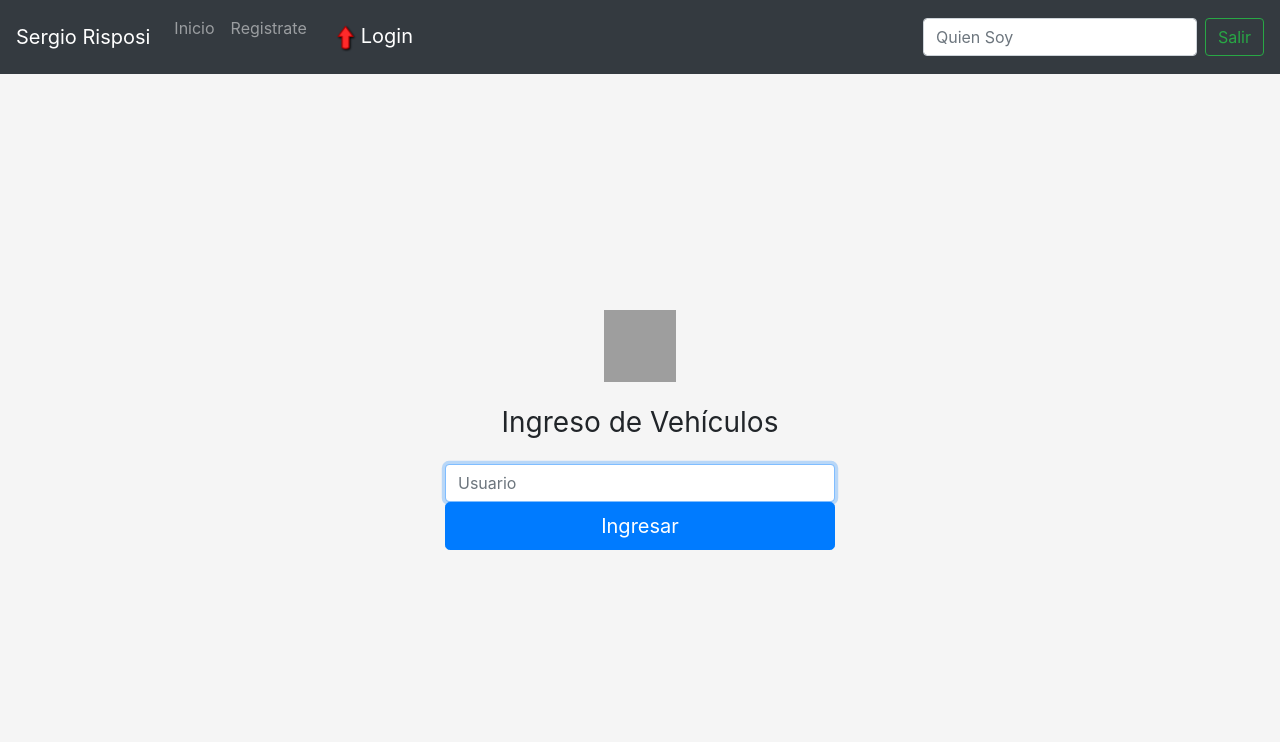
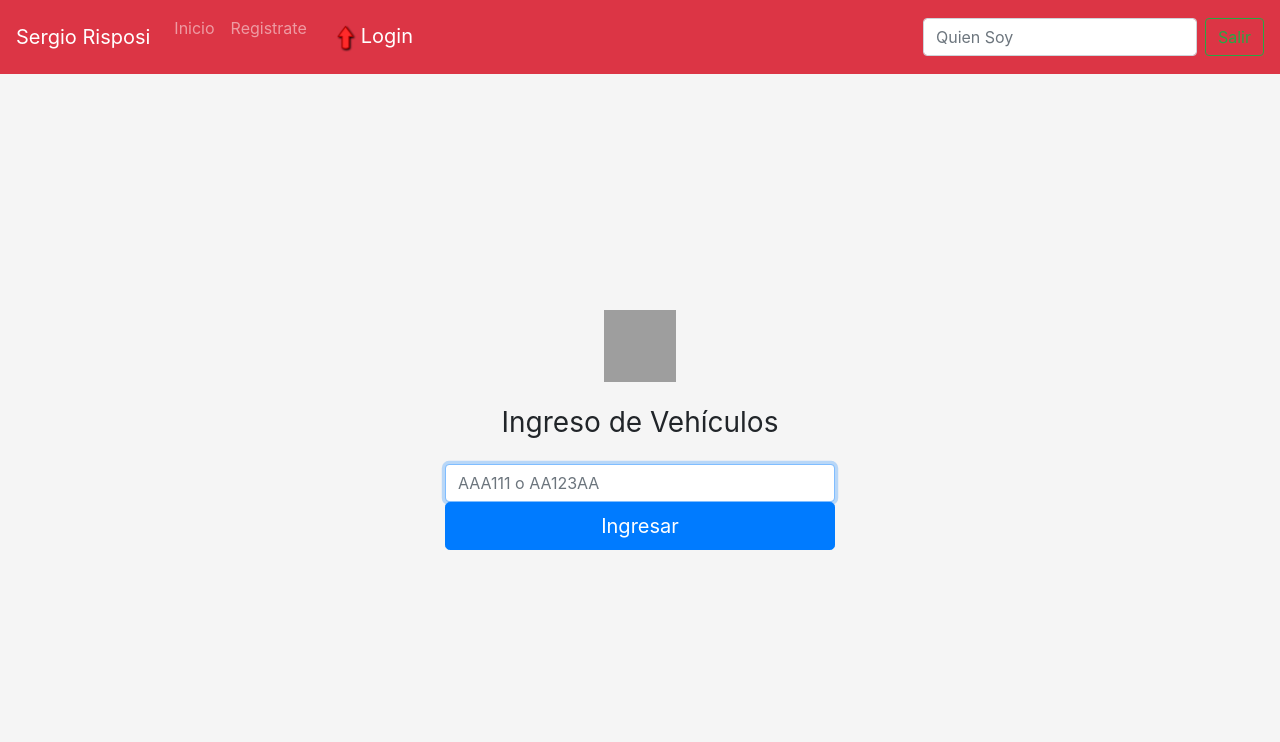
Before and after one commit to srisposi/TP_ESTACIONAMIENTO, a PHP site: page /Risposi.Sergio/paginas/ingresarVehiculo.php in a window 1280 px wide. Shown: the top 742 px of the page. Run offline with PHP 8.4, Linux system fonts and the light colour scheme; some libraries are stand-ins or nearby versions; grey boxes are pictures that could not be loaded.

Commit message:
ultimo
ultimo

```diff
--- a/Risposi.Sergio/componentes/menu.php
+++ b/Risposi.Sergio/componentes/menu.php
@@ -1,4 +1,4 @@
-<nav class="navbar navbar-expand-md navbar-dark fixed-top bg-dark">
+<nav class="navbar navbar-expand-md navbar-dark fixed-top bg-danger">
   <a class="navbar-brand" href="#">Sergio Risposi</a>
     <button class="navbar-toggler" type="button" data-toggle="collapse" data-target="#navbarCollapse" aria-controls="navbarCollapse" aria-expanded="false" aria-label="Toggle navigation">
       <span class="navbar-toggler-iconx|"></span>
@@ -17,7 +17,7 @@
           <a class="nav-link" href="/Risposi.Sergio/paginas/registro.php">Registrate</a>
         </li>
         <li class="nav-item">
-        <nav class="navbar navbar-light bg-dark">
+        <nav class="navbar navbar-light bg-danger">
         <a class="navbar-brand" href="/Risposi.Sergio/paginas/login.php">
         <img src="../botones/login.png" width="30" height="30" alt="">Login
         </a>
--- a/Risposi.Sergio/funciones/hacerRegistro.php
+++ b/Risposi.Sergio/funciones/hacerRegistro.php
@@ -7,7 +7,7 @@ $bandera=1;
 $miObjeto = new stdClass();
 $miObjeto->nombre = $_GET['inputUsuario'];
 $miObjeto->apellido = $_GET['inputPassword'];
-$_SESSION['perfil']=$_GET['perfilRegistro'];
+$_SESSION['perfilRegistro']=$_GET['perfilRegistro'];
 $miObjeto->perfil= $_SESSION['perfilRegistro'];
 $miObjeto->estado="Habilitado";
 $objetoAccesoDato = AccesoDatos::dameUnObjetoAcceso();
--- a/Risposi.Sergio/funciones/hacerVehiculo.php
+++ b/Risposi.Sergio/funciones/hacerVehiculo.php
@@ -14,9 +14,9 @@ $consulta =$objetoAccesoDato->RetornarConsulta($consultaSQL);
 $consulta->execute();
 $datos= $consulta->fetchAll(PDO::FETCH_ASSOC);
 
-if(!isset($datos[0]['patente']))
+if(!isset($datos['patente']))
 	{
-		$select="INSERT INTO factura(patente, fechaIngreso) VALUES ('$miObjeto->patente','$fechaIngreso')";
+		$select="INSERT INTO factura(patente, fechaIngreso) VALUES ('AAA333','$fechaIngreso')";
 		$consulta =$objetoAccesoDato->RetornarConsulta($select);
 		$consulta->execute();
 
--- a/Risposi.Sergio/paginas/ingresarVehiculo.php
+++ b/Risposi.Sergio/paginas/ingresarVehiculo.php
@@ -53,7 +53,7 @@ session_start();
         ?>
 
       </div>
-        <input type="text" name="inputPatente" class="form-control" placeholder="Usuario" required autofocus>
+        <input type="text" name="inputPatente" class="form-control" pattern="([A-ZÑ]{3}\d{3}|[A-ZÑ]{2}\d{3}[A-ZÑ{2}])$" placeholder="AAA111 o AA123AA" required autofocus>
 
 
       <button class="btn btn-lg btn-primary btn-block" type="submit">Ingresar</button>
```
